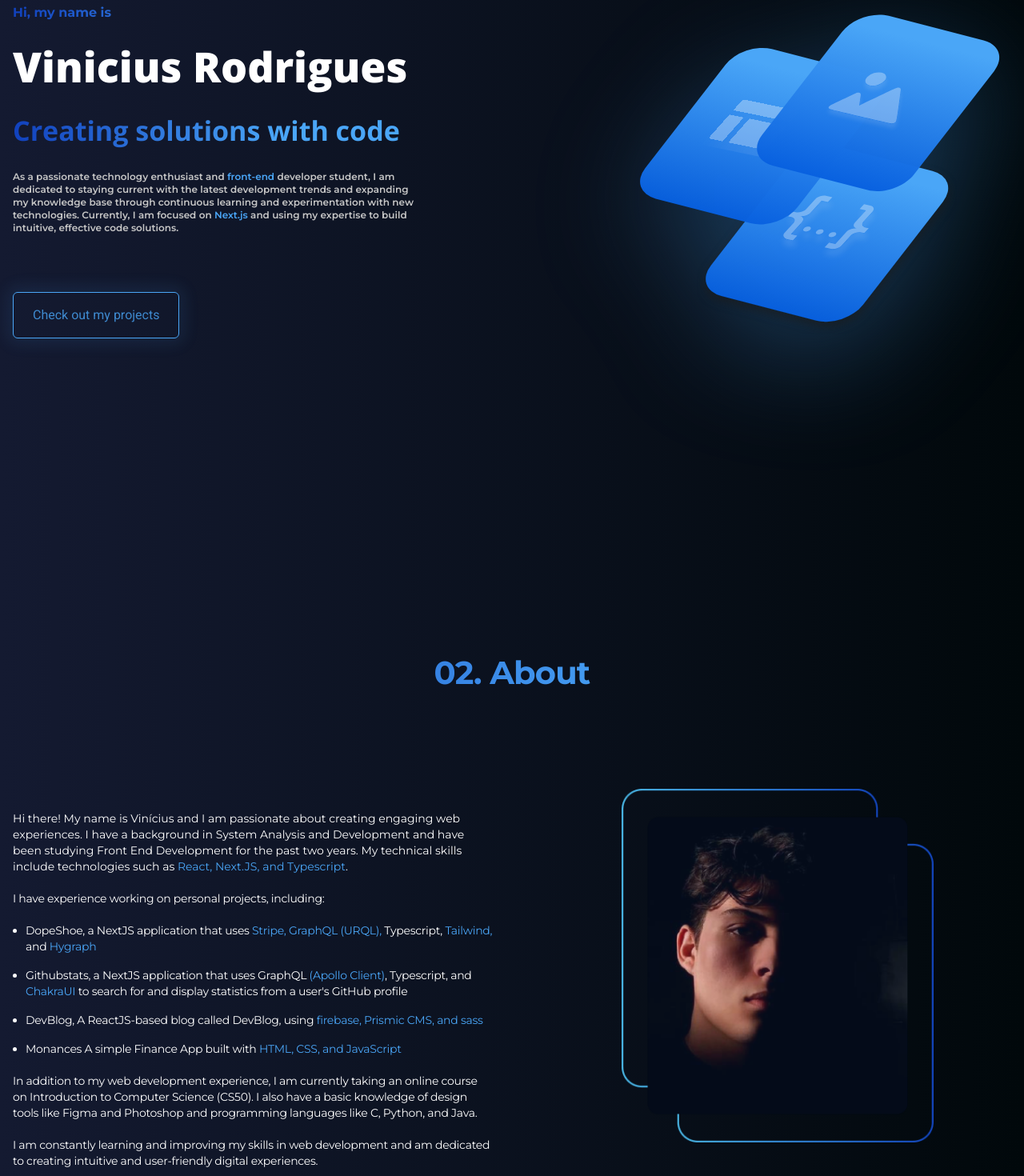
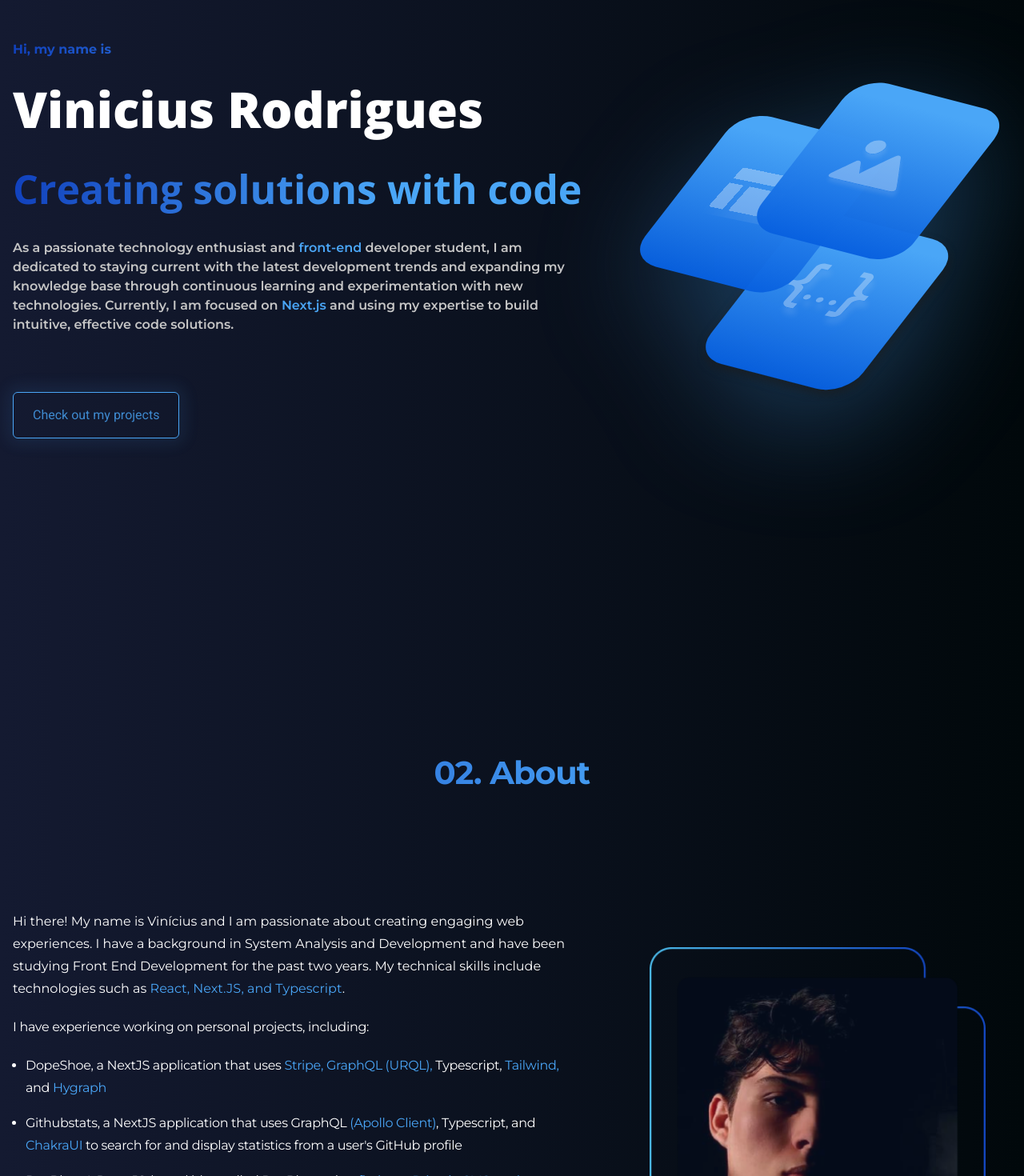
Before and after one commit to ViniSCode/vinicius-rodrigues, a React (Create React App) app: page / in a window 1280 px wide. Shown: the part 200-1670 px from the top of the page at 80% size. Built offline with nearby package versions, Linux system fonts and the light colour scheme.

Commit message:
desktop idea

```diff
--- a/src/pages/home.js
+++ b/src/pages/home.js
@@ -95,13 +95,13 @@ export default function Home () {
         </nav>
       </div>
 
-      <main className="mt-[132px] md:mt-[252px] lg:mt-[152px] max-w-[358px] md:max-w-[628px] lg:max-w-[1283px] px-4 mx-auto">
+      <main className="mt-[132px] md:mt-[252px] lg:mt-[152px] xl:mt-[198px] max-w-[358px] md:max-w-[628px] lg:max-w-[1283px] px-4 mx-auto">
         <motion.section className="text-white lg:flex items-center justify-between" ref={section1Ref} initial={inViewFadeOut} animate={opacitySection1}>
-          <div className='lg:max-w-[600px]'>
+          <div className='lg:max-w-[600px] xl:max-w-[782px]'>
             <p className="text-blue-gradient font-montserrat font-bold text-xs md:text-base">Hi, my name is</p>
-            <h1 className="mt-4 font-sans font-extrabold text-[32px] md:text-[58px] lg:text-[52px]">Vinicius Rodrigues</h1>
-            <h2 className="mt-4 font-sans font-bold text-[20px] text-blue-gradient md:text-[38px] lg:text-[34px]">Creating solutions with code</h2>
-            <p className="lg:max-w-[510px] mt-6 font-montserrat font-semibold text-xs text-gray-250 md:text-sm lg:text-xs">As a passionate technology enthusiast and <span className="text-blue-500">front-end</span> developer
+            <h1 className="mt-4 font-sans font-extrabold text-[32px] md:text-[58px] lg:text-[52px] xl:text-[62px]">Vinicius Rodrigues</h1>
+            <h2 className="mt-4 font-sans font-bold text-[20px] text-blue-gradient md:text-[38px] lg:text-[34px] xl:text-[50px]">Creating solutions with code</h2>
+            <p className="lg:max-w-[510px] xl:max-w-[700px] xl:text-base mt-6 font-montserrat font-semibold text-xs text-gray-250 md:text-sm lg:text-xs">As a passionate technology enthusiast and <span className="text-blue-500">front-end</span> developer
               student, I am dedicated to staying current with the latest
               development trends and expanding my knowledge base through
               continuous learning and experimentation with new technologies.
@@ -118,37 +118,37 @@ export default function Home () {
 
         <motion.section className="mt-[398px]" ref={section2Ref} initial={inViewFadeOut} animate={opacitySection2}>
           <h2 className="text-center font-montserrat font-bold text-[28px] leading-10 tracking-[-0.02em] text-blue-gradient md:text-[40px]">02. About</h2>
-          <div className='lg:flex lg:gap-16 lg:items-center'>
-            <div className="lg:max-w-[600px]">
-              <p className="mt-[92px] md:mt-[152px] font-montserrat text-sm text-white leading-[20px]">
+          <div className='lg:flex lg:gap-16 lg:items-center xl:items-center'>
+            <div className="lg:max-w-[600px] xl:max-w-[700px]">
+              <p className="mt-[92px] md:mt-[152px] font-montserrat text-sm text-white leading-[20px] xl:text-base xl:leading-[28px]">
                 Hi there! My name is Vinícius and I am passionate about creating
                 engaging web experiences. I have a background in System Analysis and Development
                 and have been studying Front End Development for the past two years.
                 My technical skills include technologies
                 such as  <span className="text-blue-500">React, Next.JS, and Typescript</span>.
               </p>
-              <p className="mt-4 md:mt-[20px] font-montserrat text-sm tracking-[-0.02em] text-white leading-[20px]">
+              <p className="mt-4 md:mt-[20px] font-montserrat text-sm tracking-[-0.02em] text-white leading-[20px] xl:text-base xl:leading-[28px]">
                 I have experience working on personal projects, including:
               </p>
-              <ol className="mt-4 ml-4 md:mt-[20px] font-montserrat text-sm tracking-[-0.02em] text-white leading-[20px] list-disc">
+              <ol className="mt-4 ml-4 md:mt-[20px] font-montserrat text-sm tracking-[-0.02em] text-white leading-[20px] list-disc xl:text-base xl:leading-[28px]">
                 <li className="mt-4">DopeShoe, a NextJS application that uses <span className="text-blue-500">Stripe, GraphQL (URQL),</span> Typescript, <span className="text-blue-500">Tailwind,</span> and <span className="text-blue-500">Hygraph</span></li>
                 <li className="mt-4">Githubstats, a NextJS application that uses GraphQL <span className="text-blue-500">(Apollo Client)</span>, Typescript, and <span className="text-blue-500">ChakraUI</span> to search for and display statistics from a user's GitHub profile</li>
                 <li className="mt-4">DevBlog, A ReactJS-based blog called DevBlog, using <span className="text-blue-500">firebase, Prismic CMS, and sass</span></li>
                 <li className="mt-4">Monances A simple Finance App built with <span className="text-blue-500">HTML, CSS, and JavaScript</span></li>
               </ol>
-              <p className="mt-4 md:mt-[20px] font-montserrat text-sm tracking-[-0.02em] text-white leading-[20px]">
+              <p className="mt-4 md:mt-[20px] font-montserrat text-sm tracking-[-0.02em] text-white leading-[20px] xl:text-base xl:leading-[28px]">
                 In addition to my web development experience, I am currently taking an
                 online course on Introduction to Computer Science (CS50).
                 I also have a basic knowledge of design tools like Figma and Photoshop
                 and programming languages like C, Python, and Java.
               </p>
-              <p className="mt-4 md:mt-[20px] font-montserrat text-sm tracking-[-0.02em] text-white leading-[20px]">
+              <p className="mt-4 md:mt-[20px] font-montserrat text-sm text-white leading-[20px] xl:text-base xl:leading-[28px]">
                 I am constantly learning and improving my skills in web development and am
                 dedicated to creating intuitive and user-friendly digital experiences.
               </p>
             </div>
 
-            <div className="flex justify-center mt-14 md:mt-[92px] w-[283px] md:w-[390px] lg:w-[390px]  mx-auto">
+            <div className="flex justify-center mt-14 md:mt-[92px] w-[283px] md:w-[390px] lg:w-[390px] xl:w-[420px] xl:mt-36  mx-auto">
               <img src="/assets/avatar.png" alt="Vinícius Rodrigues" className="block w-full"/>
             </div>
           </div>
@@ -156,7 +156,7 @@ export default function Home () {
 
         <motion.section className="mt-[398px]" ref={section3Ref} initial={inViewFadeOut} animate={opacitySection3}>
           <h2 className="text-center font-montserrat font-bold text-[28px] text-blue-gradient md:text-[40px]">03. TECHNOLOGIES</h2>
-          <div className="mt-[92px] md:mt-[152px] flex flex-col items-center md:flex-row md:flex-wrap md:justify-between md:items-center">
+          <div className="mt-[92px] md:mt-[152px] flex flex-col items-center md:flex-row md:flex-wrap md:justify-between md:items-center xl:gap-20">
 
             <div className="max-w-[214px]">
               <div className="flex items-center justify-center">
@@ -360,13 +360,13 @@ export default function Home () {
           <h2 className="text-center font-montserrat font-bold text-[28px] leading-10 tracking-[-0.02em] text-blue-gradient md:text-[40px]">04. PROJECTS</h2>
 
           <div className='mt-[250px] flex items-center'>
-            <div className='w-[512px]'>
+            <div className='w-[512px] xl:w-[668px]'>
               <img src="/assets/dopeshoe.png" alt="" className="shadow-sm w-full"/>
             </div>
               <div className='absolute right-4'>
                   <span className="block text-end">Personal Project</span>
                   <span className="block text-end font-roboto font-normal text-[28px] text-blue-gradient mt-1">Dopeshoe</span>
-                  <div className='projects-text-lg w-[580px] px-4 py-4 mt-4'>
+                  <div className='projects-text-lg w-[580px] xl:w-[624px] px-4 py-4 mt-4'>
                     <p className="text-base">
                       DopeShoe is an e-commerce website built using NextJS, Stripe,
                       Hygraph, Graphql(URQL), Typescript and styled with
@@ -386,13 +386,13 @@ export default function Home () {
           </div>
 
           <div className='mt-[250px] flex items-center'>
-            <div className='w-[512px]'>
+            <div className='w-[512px] xl:w-[668px]'>
               <img src="/assets/githubstats.png" alt="" className="shadow-sm w-full"/>
             </div>
               <div className='absolute right-4'>
                   <span className="block text-end">Personal Project</span>
                   <span className="block text-end font-roboto font-normal text-[28px] text-blue-gradient mt-1">GithubStats</span>
-                  <div className='projects-text-lg w-[580px] px-4 py-4 mt-4'>
+                  <div className='projects-text-lg w-[580px] xl:w-[624px] px-4 py-4 mt-4'>
                     <p className="text-base">
                       Githubstats is a web app that allows users to search for Github users and organizations, and access their profile information such as repositories, starred repositories, followers and members of an organization. It is designed to provide a simple and efficient way to view a user's Github data.
                     </p>
@@ -408,13 +408,13 @@ export default function Home () {
           </div>
 
           <div className='mt-[250px] flex items-center'>
-            <div className='w-[512px]'>
+            <div className='w-[512px] xl:w-[668px]'>
               <img src="/assets/devblog.png" alt="" className="shadow-sm w-full"/>
             </div>
               <div className='absolute right-4'>
                   <span className="block text-end">Personal Project</span>
                   <span className="block text-end font-roboto font-normal text-[28px] text-blue-gradient mt-1">DevBlog</span>
-                  <div className='projects-text-lg w-[580px] px-4 py-4 mt-4'>
+                  <div className='projects-text-lg w-[580px] xl:w-[624px] px-4 py-4 mt-4'>
                     <p className="text-base">
                       DEVBLOG is a web application that allows users to browse and engage with blog posts, while also providing an administrative capability for the management of content on the Prismic CMS platform. Additionally, the application provides user authentication capabilities through Firebase Auth.
                     </p>
@@ -430,13 +430,13 @@ export default function Home () {
           </div>
 
           <div className='mt-[250px] flex items-center'>
-            <div className='w-[512px]'>
+            <div className='w-[512px] xl:w-[668px]'>
               <img src="/assets/monances.png" alt="" className="shadow-sm w-full"/>
             </div>
               <div className='absolute right-4'>
                   <span className="block text-end">Personal Project</span>
                   <span className="block text-end font-roboto font-normal text-[28px] text-blue-gradient mt-1">Monances</span>
-                  <div className='projects-text-lg w-[580px] px-4 py-4 mt-4'>
+                  <div className='projects-text-lg w-[580px] xl:w-[624px] px-4 py-4 mt-4'>
                     <p className="text-base drop-shadow-lg">
                       Track your expenses and incomes, set and monitor custom budgets, view your balance with an interactive chart, and switch to dark mode for comfortable use.
                     </p>
```
